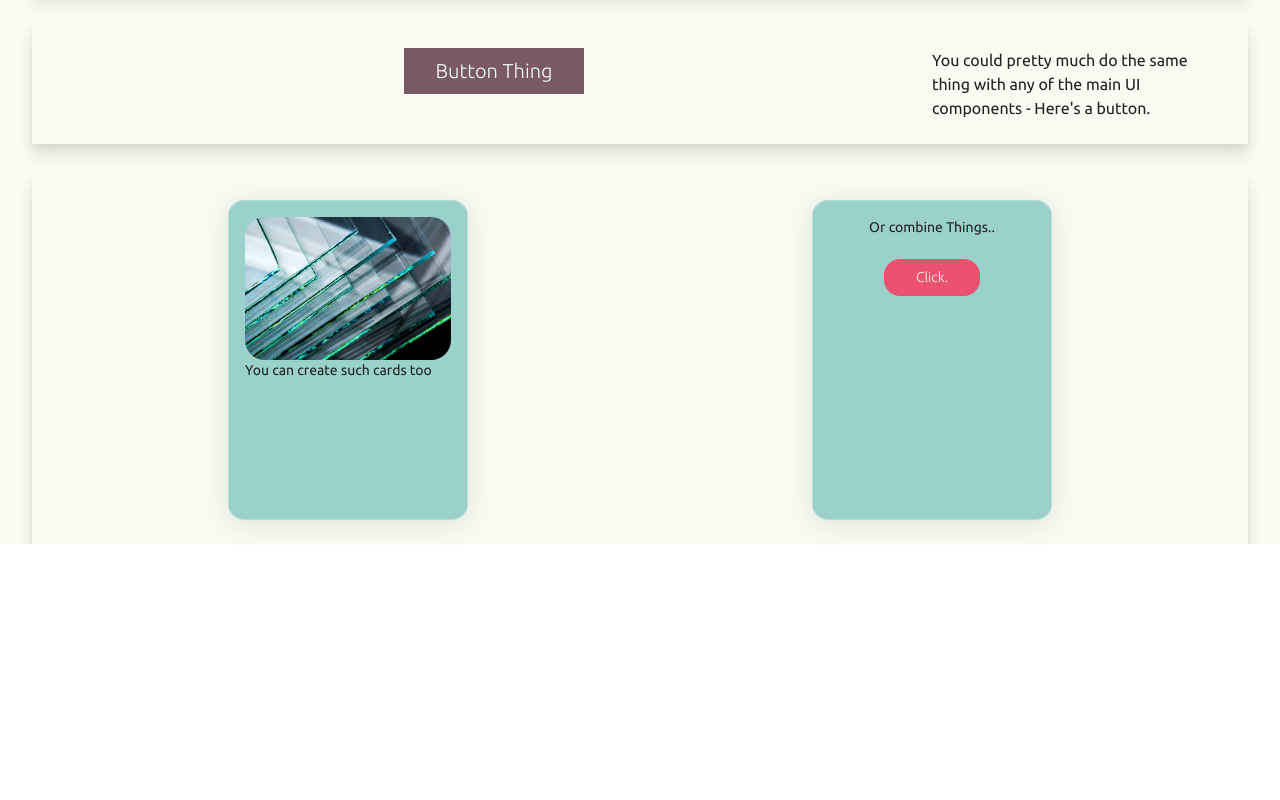
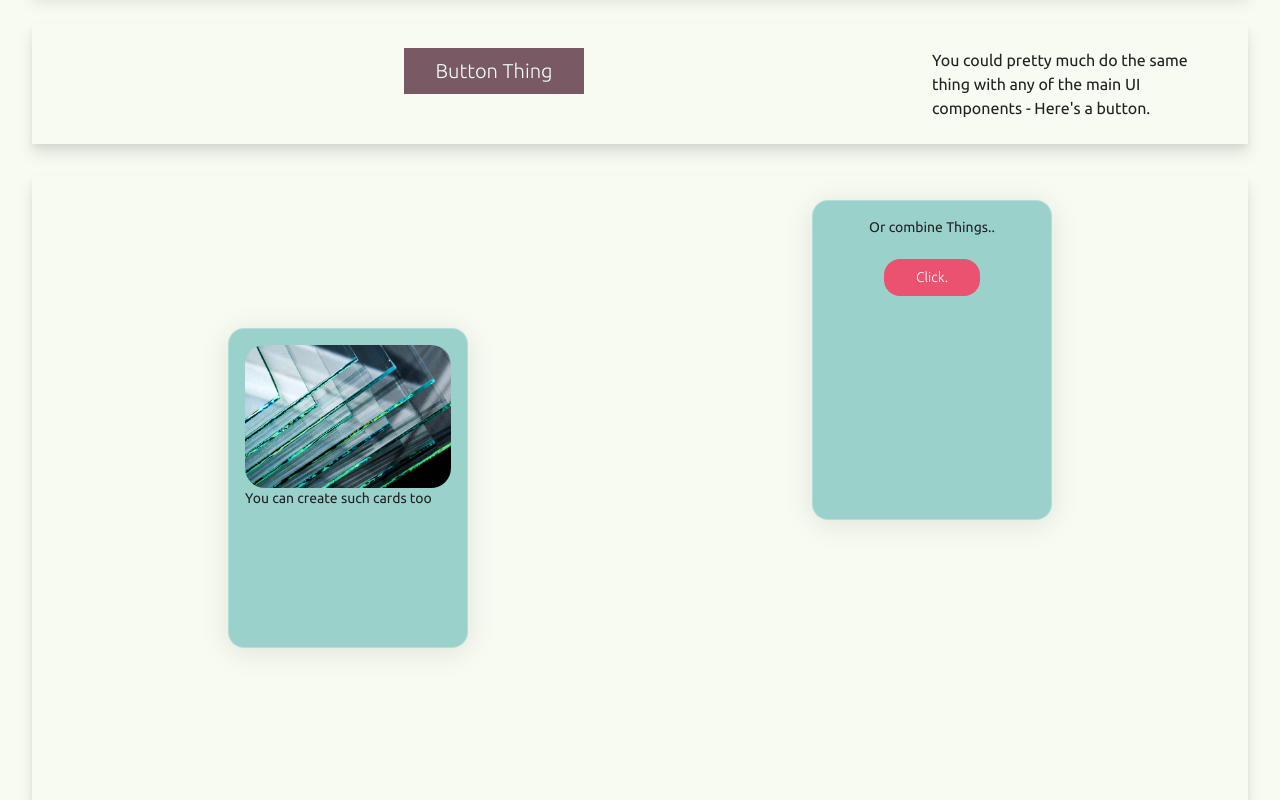
Before and after one commit to ivprodanov/sparrow, a React (Vite) app: page / in a window 1280 px wide. Shown: the part 486-1286 px from the top of the page. Before the commit the page ends 1030 px from the top, so only its background shows below. Built offline with nearby package versions, Linux system fonts and the light colour scheme; a web font is replaced by a local one.

Commit message:
small changes card

```diff
--- a/src/Demo.jsx
+++ b/src/Demo.jsx
@@ -38,7 +38,7 @@ export const Demo = () => {
       </div>
       <div className="row m-t-500 shadow-lg p-a-400">
         <div className="col col-12-sm m-x-auto-content">
-         <Thing description='a small secondary image-card' cardImage={Glass}>
+         <Thing description='a small secondary image-card' className='m-y-900' cardImage={Glass}>
             <p>You can create such cards too</p>
          </Thing>
         </div>
--- a/src/components/Card.jsx
+++ b/src/components/Card.jsx
@@ -3,26 +3,26 @@ import React from "react";
 const Card = ({
   title,
   children,
-  variant = "primary", // default variant
-  size = "md", // default size
+  variant = "primary",
+  size = "md",
   cardImage,
   imageAlt = "image",
-  stylings
+  className
 }) => {
   const classNames = `card card-${variant} card-${size}`;
   return (
-    <div className={stylings ? stylings : classNames}>
+    <div className={`${classNames} ${className}`}>
       {console.log(classNames)}
-      {cardImage && variant != 'simple-card' && <div className="card--image">
-        <img src={cardImage} alt={imageAlt} />
-      </div>}
+      {cardImage && variant != "simple-card" && (
+        <div className="card--image">
+          <img src={cardImage} alt={imageAlt} />
+        </div>
+      )}
       <div className="card--content">
         <div className="card--content--title">
           <h1>{title}</h1>
         </div>
-        <div className="card--content--content">
-          {children}
-        </div>
+        <div className="card--content--content">{children}</div>
       </div>
     </div>
   );
--- a/src/components/ThingMappings.jsx
+++ b/src/components/ThingMappings.jsx
@@ -35,7 +35,6 @@ export const ComponentMappings = (
           <Card
             cardImage={component.type === "image-card" ? image : null}
             imageAlt={imageAlt}
-            // stylings={classNames}
             title={cardTitle}
             variant={variant}
             size={sizeClass}
--- a/src/utility/componentMappingHelpers.js
+++ b/src/utility/componentMappingHelpers.js
@@ -5,7 +5,6 @@ export const filterMappings = (mappings, type, keys) => {
   const filteredKeys = keys.filter(key => key in typeMappings)
 
   const result = filteredKeys.flatMap(key => typeMappings[key])
-  console.log('FILTERED:', result)
   return result
 };
 
```
Also changed, not shown: 1 other file (tests, documents, lock files or other folders).
